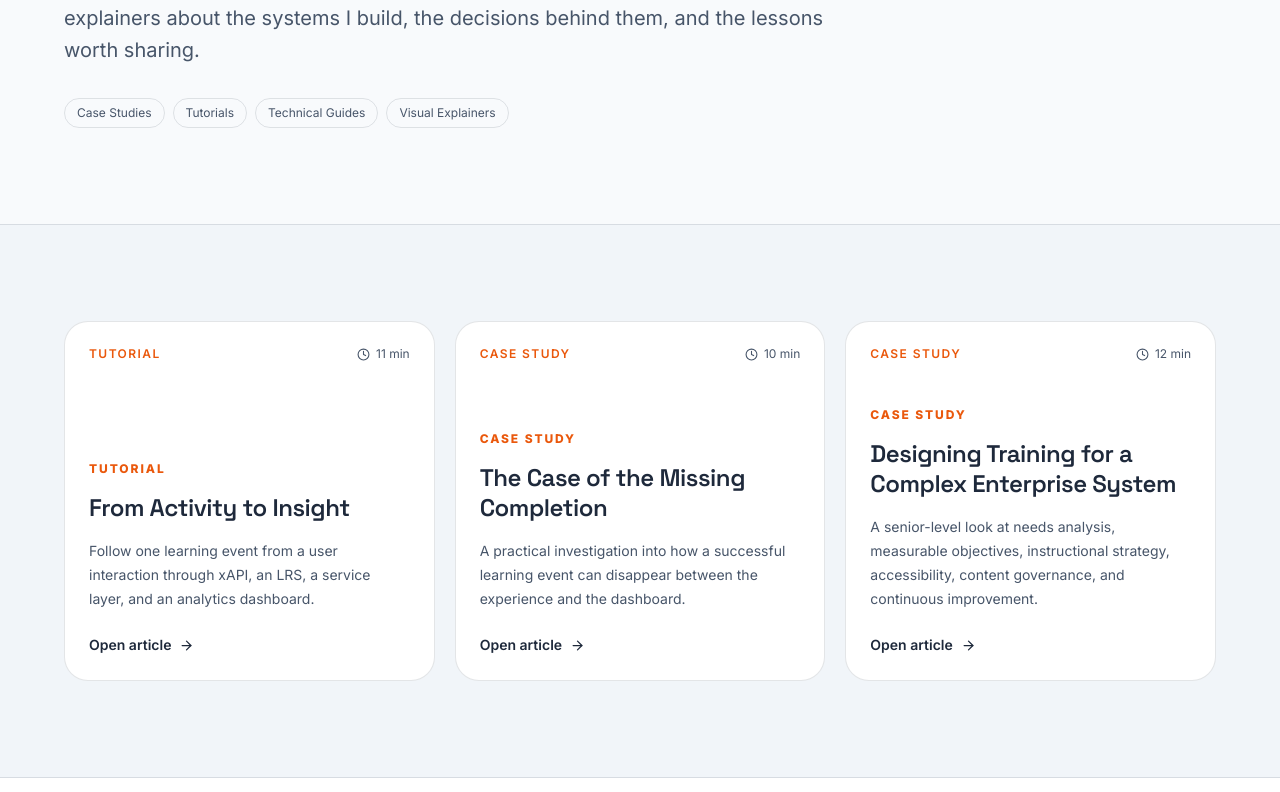
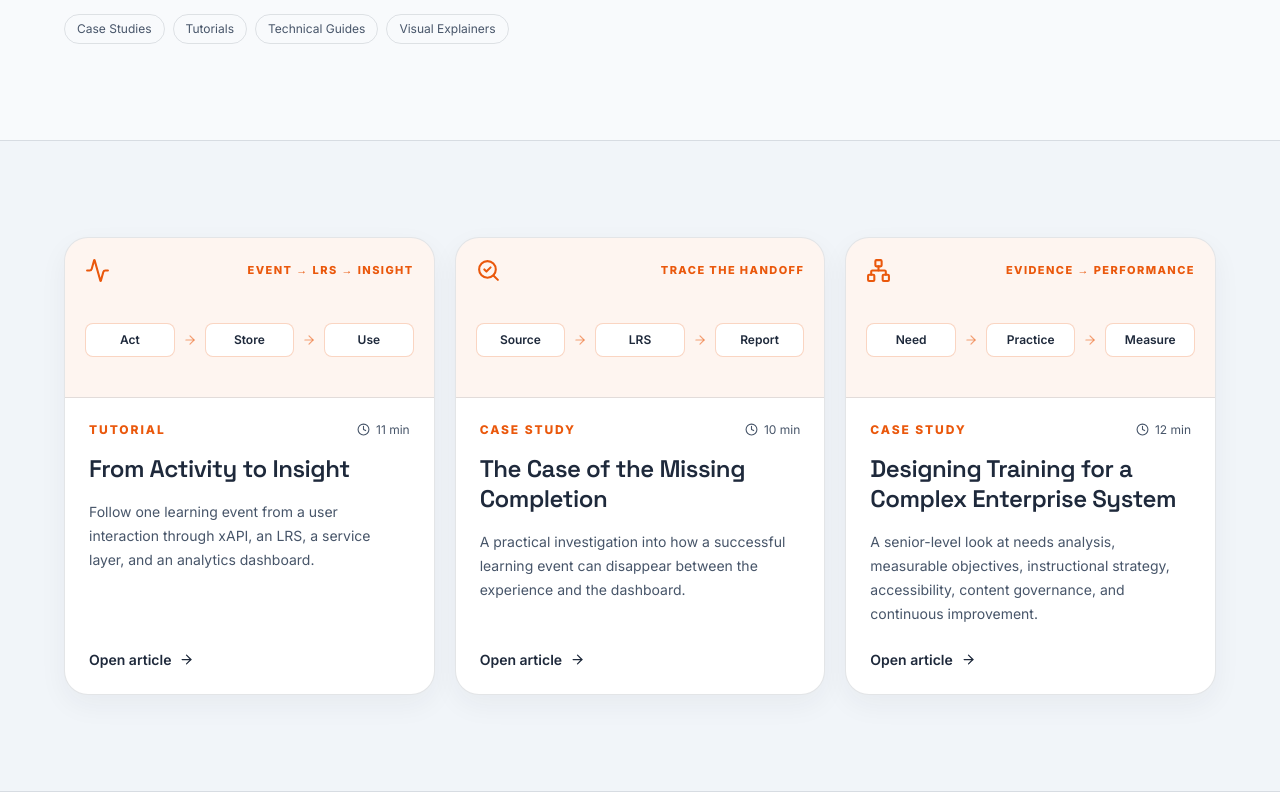
Before and after one commit to dgutensohn03/dg-portfolio, a Next.js app: page /learn in a window 1280 px wide. Shown: the part 681-1473 px from the top of the page. Built offline with nearby package versions, Linux system fonts and the light colour scheme.

Commit message:
Refine Learn visuals, spacing, and interactions

```diff
--- a/src/app/learn/page.tsx
+++ b/src/app/learn/page.tsx
@@ -1,5 +1,12 @@
 import Link from "next/link";
-import { ArrowRight, Clock } from "lucide-react";
+import {
+  Activity,
+  ArrowRight,
+  Clock,
+  Network,
+  SearchCheck,
+} from "lucide-react";
+import type { LucideIcon } from "lucide-react";
 import { LearnNav } from "@/components/learn/LearnShell";
 import { learnArticles } from "@/data/learn";
 
@@ -9,6 +16,27 @@ const categories = [
   "Technical Guides",
   "Visual Explainers",
 ];
+
+const articleVisuals: Record<
+  string,
+  { icon: LucideIcon; label: string; nodes: readonly string[] }
+> = {
+  "activity-to-insight": {
+    icon: Activity,
+    label: "EVENT → LRS → INSIGHT",
+    nodes: ["Act", "Store", "Use"],
+  },
+  "missing-completion": {
+    icon: SearchCheck,
+    label: "TRACE THE HANDOFF",
+    nodes: ["Source", "LRS", "Report"],
+  },
+  "enterprise-system-training": {
+    icon: Network,
+    label: "EVIDENCE → PERFORMANCE",
+    nodes: ["Need", "Practice", "Measure"],
+  },
+};
 
 export default function LearnPage() {
   return (
@@ -20,7 +48,7 @@ export default function LearnPage() {
             <p className="text-xs font-bold uppercase tracking-[.18em] text-[var(--accent)]">
               Learn
             </p>
-            <h1 className="mt-5 max-w-5xl text-[clamp(3.2rem,9vw,7rem)] font-semibold leading-[.94] tracking-[-.055em]">
+            <h1 className="mt-5 max-w-5xl text-[clamp(3rem,7vw,5.75rem)] font-semibold leading-[.94] tracking-[-.055em]">
               Make complex technology
               <br />
               <span className="text-[var(--accent)]">
@@ -46,37 +74,57 @@ export default function LearnPage() {
         </section>
         <section className="case-band border-y border-[var(--hairline)] px-5 py-16 sm:px-6 sm:py-24">
           <div className="mx-auto grid max-w-6xl gap-5 lg:grid-cols-3">
-            {learnArticles.map((article) => (
+            {learnArticles.map((article) => {
+              const visual = articleVisuals[article.slug];
+              const VisualIcon = visual.icon;
+              return (
               <Link
                 key={article.slug}
                 href={`/learn/${article.slug}`}
-                className="group flex min-h-[360px] flex-col rounded-3xl border border-[var(--hairline)] bg-[var(--case-card)] p-6 transition hover:-translate-y-1 hover:border-[var(--accent)]"
+                className="learn-card group flex flex-col overflow-hidden rounded-3xl border border-[var(--hairline)] bg-[var(--case-card)] transition hover:-translate-y-1 hover:border-[var(--accent)]"
               >
-                <div className="flex items-center justify-between">
-                  <span className="text-xs font-semibold uppercase tracking-[.12em] text-[var(--accent)]">
-                    {article.category}
-                  </span>
-                  <span className="inline-flex items-center gap-1.5 text-xs text-[var(--muted)]">
-                    <Clock size={13} />
-                    {article.readTime}
-                  </span>
+                <div className="relative min-h-40 overflow-hidden border-b border-[var(--hairline)] bg-[var(--accent)]/[.06] p-5">
+                  <div className="flex items-center justify-between text-[var(--accent)]">
+                    <VisualIcon className="learn-card-icon" size={25} />
+                    <span className="text-[11px] font-bold tracking-[.13em]">
+                      {visual.label}
+                    </span>
+                  </div>
+                  <div className="mt-10 grid grid-cols-[1fr_auto_1fr_auto_1fr] items-center gap-2">
+                    {visual.nodes.map((node, index) => (
+                      <div key={node} className="contents">
+                        <span className="rounded-lg border border-[var(--accent)]/25 bg-[var(--case-card)] px-2 py-2 text-center text-xs font-semibold">
+                          {node}
+                        </span>
+                        {index < visual.nodes.length - 1 && (
+                          <ArrowRight aria-hidden="true" className="text-[var(--accent)]/55" size={14} />
+                        )}
+                      </div>
+                    ))}
+                  </div>
                 </div>
-                <div className="mt-auto">
-                  <p className="text-xs font-bold uppercase tracking-[.16em] text-[var(--accent)]">
-                    {article.category}
-                  </p>
+                <div className="flex flex-1 flex-col p-6">
+                  <div className="flex items-center justify-between gap-4">
+                    <p className="text-xs font-bold uppercase tracking-[.16em] text-[var(--accent)]">
+                      {article.category}
+                    </p>
+                    <span className="inline-flex items-center gap-1.5 text-xs text-[var(--muted)]">
+                      <Clock size={13} />
+                      {article.readTime}
+                    </span>
+                  </div>
                   <h2 className="mt-4 text-2xl font-semibold leading-tight">
                     {article.title}
                   </h2>
                   <p className="mt-4 text-sm leading-6 text-[var(--muted)]">
                     {article.summary}
                   </p>
-                  <span className="mt-6 inline-flex items-center gap-2 text-sm font-semibold group-hover:text-[var(--accent)]">
-                    Open article <ArrowRight size={15} />
+                  <span className="mt-auto inline-flex items-center gap-2 pt-6 text-sm font-semibold group-hover:text-[var(--accent)]">
+                    Open article <ArrowRight className="learn-card-arrow" size={15} />
                   </span>
                 </div>
               </Link>
-            ))}
+            )})}
           </div>
         </section>
       </main>
```
